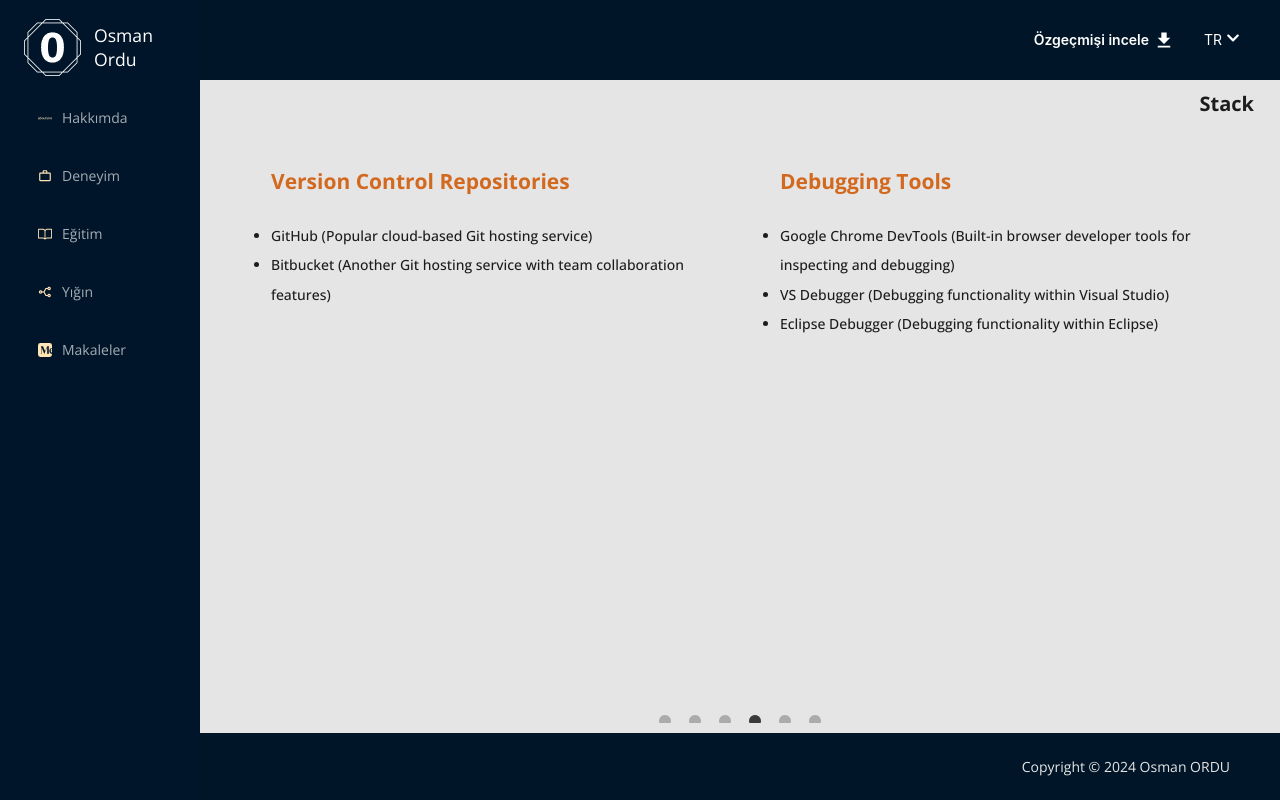
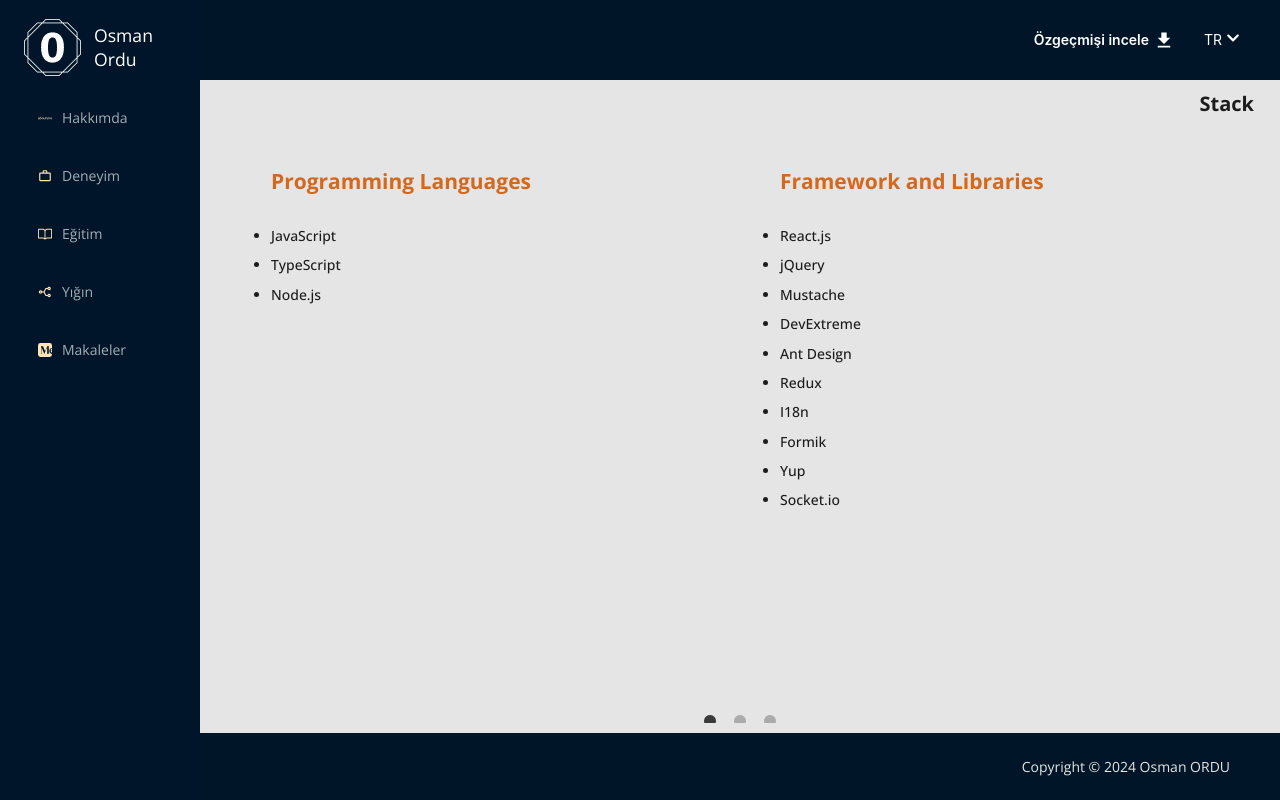
Before and after one commit to Osman-ordu/porfolio, a React (Vite) app: page /stack in a window 1280 px wide. Built offline with nearby package versions, Linux system fonts and the light colour scheme; a web font is replaced by a local one.

Commit message:
Mocks updated

```diff
--- a/src/mocks/index.jsx
+++ b/src/mocks/index.jsx
@@ -72,94 +72,38 @@
     history: "experience_3_title_sub",
     paragraphs: ["experience_3_description_1", "experience_3_description_2", "experience_3_description_3"],
   },
-  {
-    id: "inditex",
-    titleKey: "experience_4_title",
-    subTitleKey: "Visual Merchandiser",
-    history: "experience_4_title_sub",
-    paragraphs: ["experience_4_description_1", "experience_4_description_2", "experience_4_description_3"],
-  },
 ];
 
 export const stacks = [
   {
     id: "programming-languages",
     title: "Programming Languages",
-    techs: [
-      "JavaScript (Core for frontend functionality)",
-      "TypeScript (Superset of JS for stronger typing and maintainability)",
-      "Node.js (JavaScript runtime environment for server-side scripting)",
-    ],
+    techs: ["JavaScript", "TypeScript", "Node.js"],
   },
   {
-    id: "libraries",
-    title: "Libraries",
-    techs: [
-      "jQuery (Popular library for DOM manipulation and event handling)",
-      "Mustache (Templating library for generating HTML from data)",
-      "DevExtreme (Comprehensive UI component library)",
-      "Ant Design (React UI component library with a rich set of components)",
-      "Redux (State management library for predictable state updates)",
-      "I18n (Internationalization libraries for language support)",
-      "Formik (Form handling library for validation and form management)",
-      "Yup (Schema validation library for data integrity)",
-      "Socket.io (Real-time communication library for bidirectional data flow)",
-    ],
-  },
-  {
-    id: "frameworks",
-    title: "Frameworks",
-    techs: ["React (Popular JS library for building reusable UI components)", "Angular (Comprehensive framework for building large-scale web applications)"],
+    id: "framework-libraries",
+    title: "Framework and Libraries",
+    techs: ["React.js", "jQuery", "Mustache", "DevExtreme", "Ant Design", "Redux", "I18n", "Formik", "Yup", "Socket.io"],
   },
   {
     id: "styles",
     title: "Styles",
-    techs: [
-      "Pure CSS (Methodology for writing maintainable CSS)",
-      "Bootstrap (Prebuilt CSS framework for responsive layouts)",
-      "Sass & SCSS (CSS preprocessors for better organization and features)",
-      "Less (Another CSS preprocessor with similar functionalities)",
-      "Tailwind CSS (Utility-first CSS framework for rapid styling)",
-    ],
+    techs: ["Cascading Style Sheets ", "Bootstrap", "Sass and SCSS", "Less ", "Tailwind CSS"],
   },
   {
-    id: "ides",
-    title: "IDEs (Integrated Development Environments)",
-    techs: ["Visual Studio (Popular IDE for various programming languages)", "Visual Studio Code (Lightweight and customizable code editor)", "Eclipse (Open-source IDE for Java and other languages)"],
+    id: "ides-version-control-systems ",
+    title: "IDEs, Version Control Systems and Repositories",
+    techs: ["Visual Studio ", "Visual Studio Code ", "Eclipse ", "Git", "Github", "Bitbucket"],
   },
   {
-    id: "version-control-systems",
-    title: "Version Control Systems",
-    techs: ["Git (Most popular version control system for tracking code changes)"],
-  },
-  {
-    id: "version-control-repositories",
-    title: "Version Control Repositories",
-    techs: ["GitHub (Popular cloud-based Git hosting service)", "Bitbucket (Another Git hosting service with team collaboration features)"],
-  },
-  {
-    id: "debugging-tools",
-    title: "Debugging Tools",
-    techs: [
-      "Google Chrome DevTools (Built-in browser developer tools for inspecting and debugging)",
-      "VS Debugger (Debugging functionality within Visual Studio)",
-      "Eclipse Debugger (Debugging functionality within Eclipse)",
-    ],
-  },
-  {
-    id: "package-managers",
-    title: "Package Managers",
-    techs: ["NPM (Node Package Manager for installing JavaScript packages)", "Yarn (Alternative package manager with advanced features)"],
+    id: "package-managers-debugging",
+    title: "Package Managers and Debugging Tools",
+    techs: ["NPM ", "Yarn ", "Google Chrome DevTools", "VS Debugger", "Eclipse Debugger"],
   },
   {
     id: "analytics-tools",
-    title: "Analytics Tools",
-    techs: ["Google Analytics (Popular web analytics tool for tracking user behavior)"],
-  },
-  {
-    id: "operating-systems",
-    title: "Operating Systems",
-    techs: ["Windows, macOS (Popular choices for frontend development)"],
+    title: "Analytics Tools, Web Service and Operating Systems",
+    techs: ["Google Analytics", "Amazon Web Service", "CDN S3 Bucket", "Windows", "macOS"],
   },
 ];
 
```
